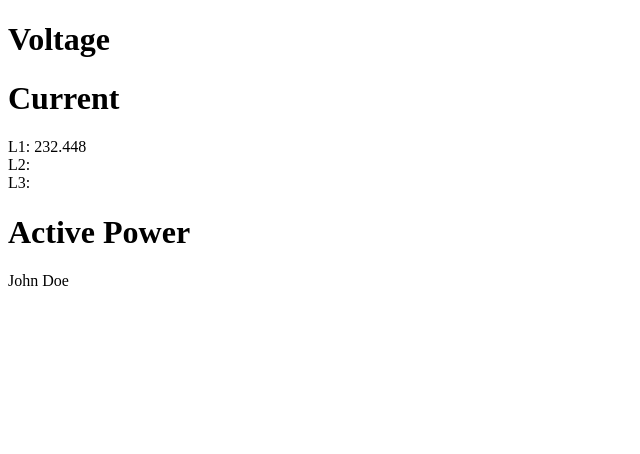
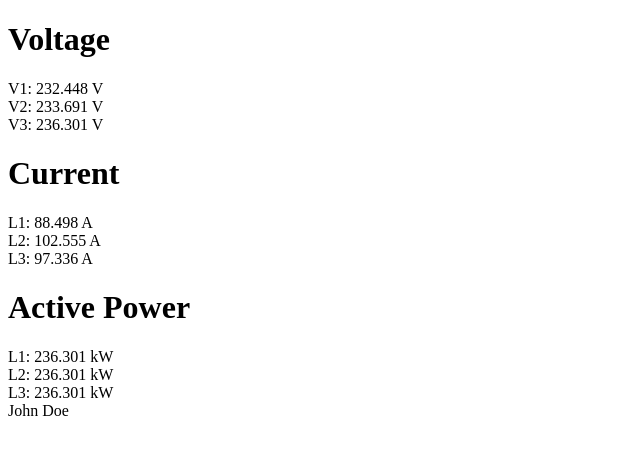
Before and after one commit to IvoRum/Industrial-Programming, an Electron app: page ui/electron-bw-ui/index.html in a window 800 px wide. Shown: the whole page, without its empty margins (0-640 px from the left). Drawn offline with Linux system fonts and the light colour scheme.

Commit message:
Mocked voltage curent an dactive pwoer

```diff
--- a/ui/electron-bw-ui/index.html
+++ b/ui/electron-bw-ui/index.html
@@ -2,7 +2,10 @@
 <html lang="en">
   <head>
     <meta charset="UTF-8" />
-    <meta name="viewport" content="width=device-width, initial-scale=1.0" />
+    <meta
+      name="viewport"
+      content="width=device-width, initial-scale=1.0"
+    />
     <title>Electron Name Display</title>
   </head>
   <body>
@@ -10,21 +13,27 @@
       <div class="el-meter">
         <div class="voltage">
           <h1>Voltage</h1>
-          <a class="voltagell1"></a>
-          <a class="voltagell1"></a>
-          <a class="voltagell1"></a>
+          V1: <a id="voltagell1"></a> V
+          <div>V2: <a id="voltagell2"></a> V</div>
+          V3: <a id="voltagell3"></a> V
         </div>
         <div class="current">
           <h1>Current</h1>
-          <div>L1: <a class="currentl" id="currentl1"></a></div>
-          <div>L2: <a class="currentl" id="currentl2"></a></div>
-          <div>L3: <a class="currentl" id="currentl3"></a></div>
+          <div>
+            L1: <a class="currentl" id="currentl1"></a> A
+          </div>
+          <div>
+            L2: <a class="currentl" id="currentl2"></a> A
+          </div>
+          <div>
+            L3: <a class="currentl" id="currentl3"></a> A
+          </div>
         </div>
         <div class="active-power">
           <h1>Active Power</h1>
-          <a class="activePowerL1"></a>
-          <a class="activePowerL1"></a>
-          <a class="activePowerL1"></a>
+          <div>L1: <a id="activePowerL1"></a> kW</div>
+          <div>L2: <a id="activePowerL2"></a> kW</div>
+          <div>L3: <a id="activePowerL3"></a> kW</div>
         </div>
       </div>
     </html>
--- a/ui/electron-bw-ui/renders/renderer.js
+++ b/ui/electron-bw-ui/renders/renderer.js
@@ -1,7 +1,30 @@
 // Assuming you have a name variable
 const name = "John Doe";
-const currentl1 = 232.448;
+
+const voltagell1=232.448;
+const voltagell2=233.691;
+const voltagell3=236.301;
+
+const currentl1 = 88.498;
+const currentl2 = 102.555;
+const currentl3 = 97.336;
+
+const activePowerL1=236.301;
+const activePowerL2=236.301;
+const activePowerL3=236.301;
+
+
 
 // Update HTML with the name
 document.getElementById("name-display").textContent = name;
 document.getElementById("currentl1").textContent = currentl1;
+document.getElementById("currentl2").textContent = currentl2;
+document.getElementById("currentl3").textContent = currentl3;
+
+document.getElementById("voltagell1").textContent = voltagell1;
+document.getElementById("voltagell2").textContent = voltagell2;
+document.getElementById("voltagell3").textContent = voltagell3;
+
+document.getElementById("activePowerL1").textContent = activePowerL1;
+document.getElementById("activePowerL2").textContent = activePowerL2;
+document.getElementById("activePowerL3").textContent = activePowerL3;
```
